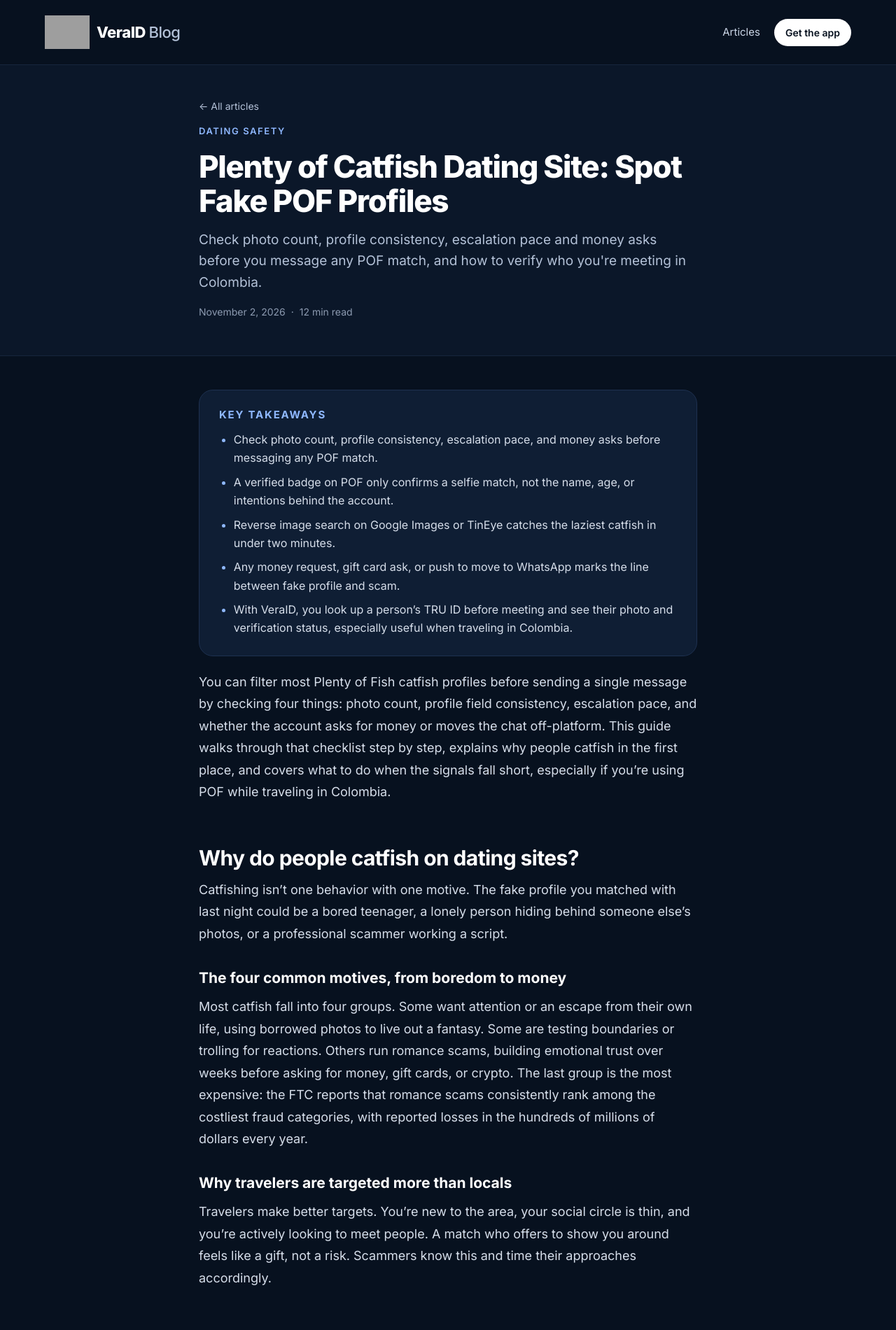
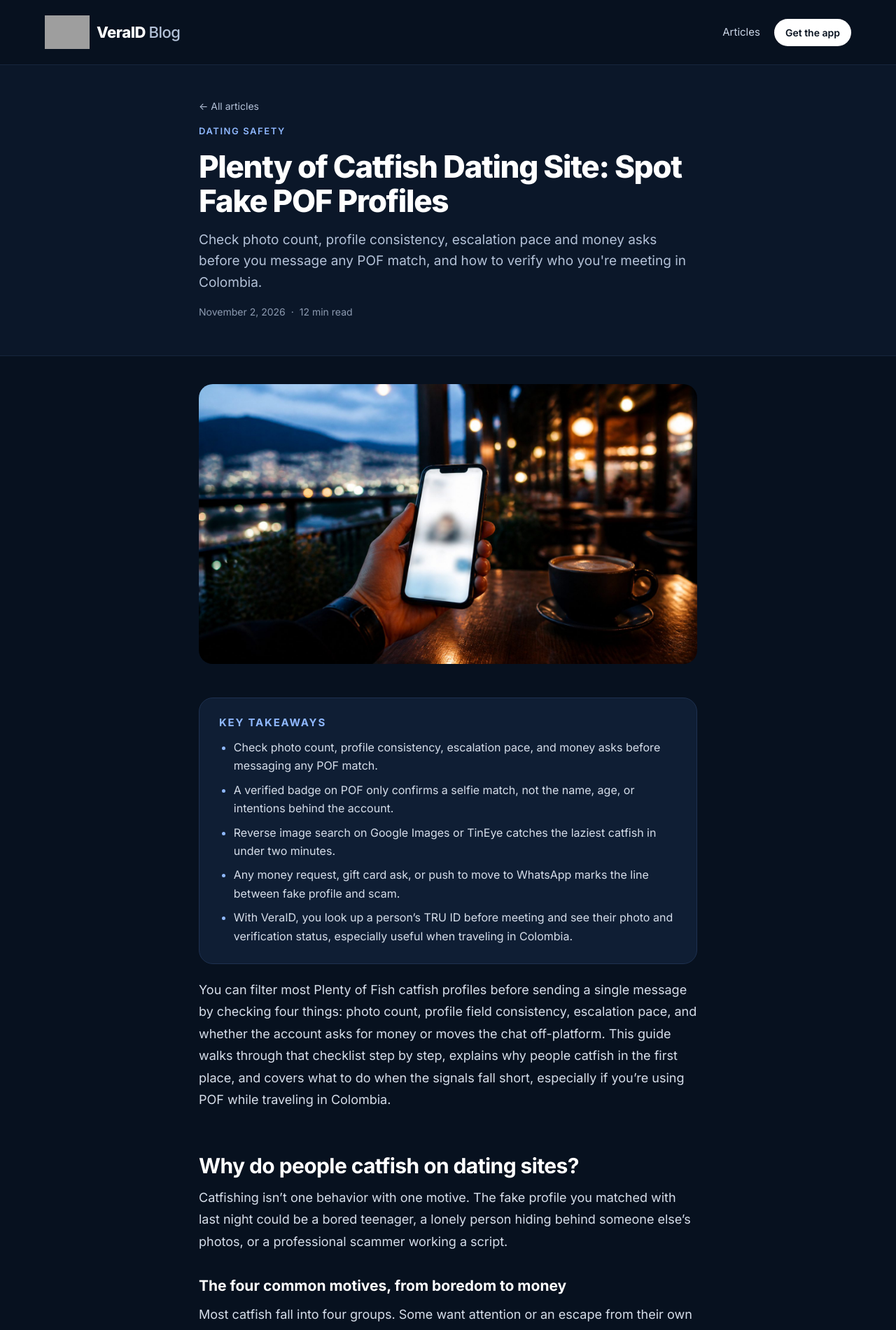
Before and after one commit to jsf2907/veraid-blog, a Jekyll site: the page built from _posts/2026-11-02-spot-fake-pof-profiles.md, in a window 1280 px wide. Shown: the top 1901 px of the page at 70% size. Built offline with Jekyll 4.4.1, drawn with Linux system fonts in a browser that asks for light colours; grey boxes are pictures that could not be loaded.

Commit message:
Add cover photo to POF article
Co-Authored-By: Claude Opus 5.5 <noreply@anthropic.com>
Claude-Session: https://claude.ai/code/session_01CiqZodTQYCaNMbYhLnoGhg

```diff
--- a/_layouts/post.html
+++ b/_layouts/post.html
@@ -14,7 +14,7 @@ layout: default
     </div>
   </header>
   {% if page.cover %}
-  <div class="vb-wrap vb-narrow"><img class="vb-cover" src="{{ page.cover }}" alt="{{ page.cover_alt }}"></div>
+  <div class="vb-wrap vb-narrow"><img class="vb-cover" src="{{ page.cover | relative_url }}" alt="{{ page.cover_alt }}"></div>
   {% endif %}
   <div class="vb-wrap vb-narrow vb-prose">
     {{ content }}
--- a/_posts/2026-11-02-spot-fake-pof-profiles.md
+++ b/_posts/2026-11-02-spot-fake-pof-profiles.md
@@ -2,6 +2,9 @@
 title: "Plenty of Catfish Dating Site: Spot Fake POF Profiles"
 description: "Check photo count, profile consistency, escalation pace and money asks before you message any POF match, and how to verify who you're meeting in Colombia."
 category_label: Dating safety
+cover: /assets/images/spot-fake-pof-profiles.jpg
+cover_alt: A hand holding a smartphone at a café terrace overlooking city lights at dusk
+image: /assets/images/spot-fake-pof-profiles.jpg
 date: 2026-11-02 09:00:00 -0500
 ---
 
--- a/index.html
+++ b/index.html
@@ -11,7 +11,7 @@ title: VeraID Blog
 <section class="vb-wrap vb-list">
   {% for post in site.posts %}
   <a class="vb-card" href="{{ post.url | relative_url }}">
-    {% if post.cover %}<img class="vb-card-img" src="{{ post.cover }}" alt="">{% else %}<div class="vb-card-art"><img src="https://wmqnmpalslkvzorsihcq.supabase.co/storage/v1/object/public/site-media/veraid-shield.png" alt=""></div>{% endif %}
+    {% if post.cover %}<img class="vb-card-img" src="{{ post.cover | relative_url }}" alt="">{% else %}<div class="vb-card-art"><img src="https://wmqnmpalslkvzorsihcq.supabase.co/storage/v1/object/public/site-media/veraid-shield.png" alt=""></div>{% endif %}
     <div class="vb-card-body">
       {% if post.category_label %}<span class="vb-tag">{{ post.category_label }}</span>{% endif %}
       <h2>{{ post.title }}</h2>
```
Also changed, not shown: assets/images/spot-fake-pof-profiles.jpg (added).
